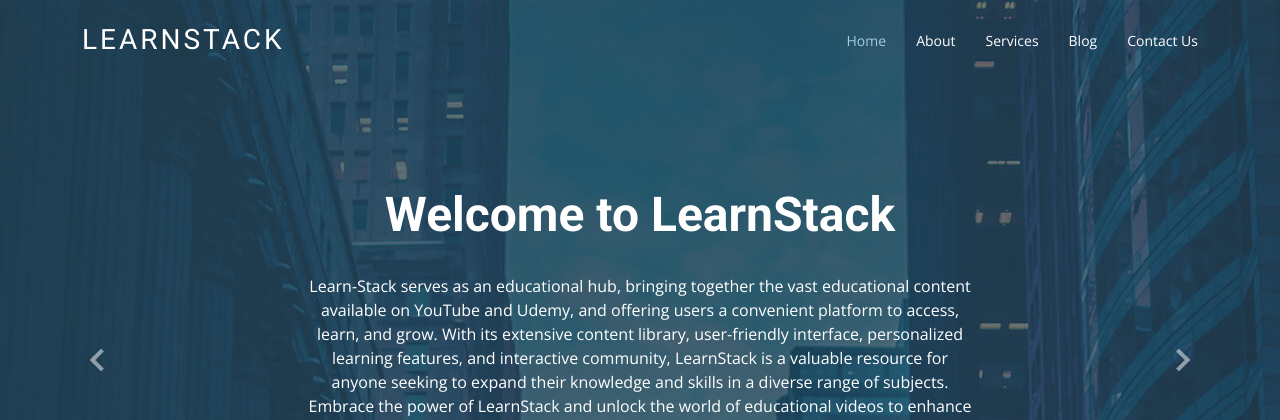
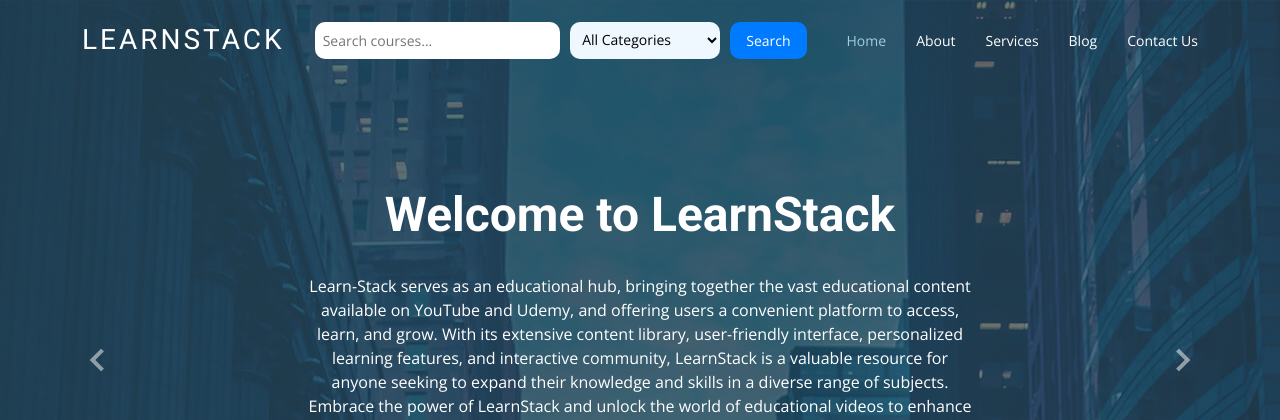
Before and after one commit to thoughtma/youtube-repo, a Django app: page / in a window 1280 px wide. Shown: the top 420 px of the page. Run offline with Django 4.2, Linux system fonts and the light colour scheme; some libraries are stand-ins or nearby versions.

Commit message:
feat:add serach bar on header

```diff
--- a/learnstack/static/assets/css/style.css
+++ b/learnstack/static/assets/css/style.css
@@ -2316,7 +2316,9 @@ section {
   color: #a2cce3;
 }
 
-
+.logo {
+  margin-right: 20px; /* Adjust the margin as desired */
+}
 
 .search {
   width: 45px;
@@ -2436,3 +2438,45 @@ section {
   top: 10px; /* Adjust the top position */
   height: 18px;
 }
+
+
+.search-bar {
+  display: flex;
+  align-items: center;
+  margin-left: 10px;
+  margin-right: 10px;
+  flex-grow: 1;
+}
+
+#searchInput {
+  padding: 8px;
+  border: none;
+  border-radius: 10px;
+  font-size: 14px;
+  width: 200px;
+  flex-grow: 1;
+}
+
+#categoryFilter {
+  margin-left: 10px;
+  padding: 8px;
+  border: none;
+  border-radius: 10px;
+  font-size: 14px;
+  width: 150px;
+}
+
+#searchButton {
+  margin-left: 10px;
+  padding: 8px 16px;
+  border: none;
+  border-radius: 10px;
+  background-color: #007bff;
+  color: #fff;
+  font-size: 14px;
+  cursor: pointer;
+}
+
+#searchButton:hover {
+  background-color: #0069d9;
+}
--- a/learnstack/templates/dashboard/index.html
+++ b/learnstack/templates/dashboard/index.html
@@ -38,9 +38,19 @@
     <!-- ======= Header ======= -->
     <header id="header" class="fixed-top d-flex align-items-center header-transparent">
         <div class="container d-flex justify-content-between align-items-center">
-
             <div class="logo">
                 <h1 class="text-light"><a href="index.html"><span>LEARNSTACK</span></a></h1>
+            </div>
+
+            <div class="search-bar">
+                <input type="text" id="searchInput" placeholder="Search courses...">
+                <select id="categoryFilter" style="background-color: aliceblue;">
+                    <option value="">All Categories</option>
+                    <option value="development">YouTube</option>
+                    <option value="design">Udemy</option>
+                    <!-- Add more category options as needed -->
+                </select>
+                <button id="searchButton" class="btn btn-primary">Search</button>
             </div>
 
             <nav id="navbar" class="navbar">
@@ -55,7 +65,8 @@
             </nav><!-- .navbar -->
 
         </div>
-    </header><!-- End Header -->
+    </header>
+    <!-- End Header -->
 
     <!-- ======= Hero Section ======= -->
     <section id="hero" class="d-flex justify-cntent-center align-items-center">
@@ -403,6 +414,28 @@
             });
         });
     </script>
+    <script>
+        document.addEventListener('DOMContentLoaded', function() {
+        var searchButton = document.getElementById('searchButton');
+        searchButton.addEventListener('click', performSearch);
+
+        function performSearch() {
+            var searchInput = document.getElementById('searchInput');
+            var categoryFilter = document.getElementById('categoryFilter');
+            var searchQuery = searchInput.value.trim();
+            var selectedCategory = categoryFilter.value;
+
+            if (searchQuery !== '') {
+                // Redirect to the search results page with the search query and category
+                var url = 'search.html?q=' + encodeURIComponent(searchQuery);
+                if (selectedCategory !== '') {
+                    url += '&category=' + encodeURIComponent(selectedCategory);
+                }
+                window.location.href = url;
+                }
+            }
+        });
+    </script>
 
 </body>
 
```
Also changed, not shown: 1 other file. Lines whose indentation alone changed are shown as unchanged.
